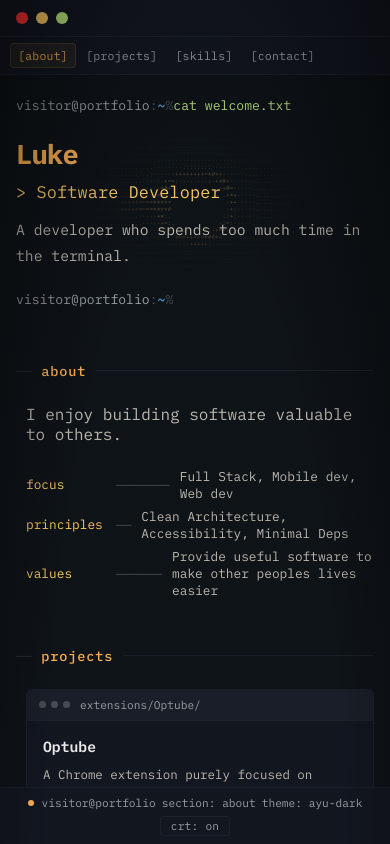
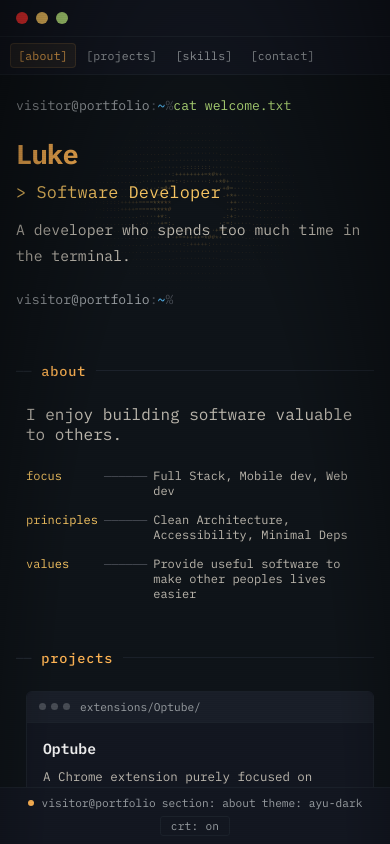
Before and after one commit to ljh-wd/ljhdev-portfolio, a React (Vite) app: page / in a window 390 px wide. Shown: the top 844 px of the page. Built offline with nearby package versions, Linux system fonts and the light colour scheme.

Commit message:
Fixed about section

```diff
--- a/src/App.css
+++ b/src/App.css
@@ -438,15 +438,19 @@
 
 .info-key {
   color: var(--yellow);
-  min-width: 80px;
+  width: 80px;
+  flex-shrink: 0;
 }
 
 .info-sep {
   color: var(--text-dimmer);
+  flex-shrink: 0;
 }
 
 .info-val {
   color: var(--text);
+  flex: 1;
+  min-width: 0;
 }
 
 .project-tech {
@@ -791,6 +795,14 @@
     font-size: 0.72rem;
     padding: 4px 7px;
   }
+
+  .info-grid {
+    gap: 10px;
+  }
+
+  .info-row {
+    align-items: flex-start;
+  }
 }
 
 @media (max-width: 480px) {
@@ -818,6 +830,19 @@
   .title-spacer {
     display: none;
   }
+
+  .info-grid {
+    gap: 14px;
+  }
+
+  .info-row {
+    gap: 6px;
+    font-size: 0.75rem;
+  }
+
+  .info-key {
+    width: 72px;
+  }
 }
 
 @media (prefers-reduced-motion: reduce) {
--- a/src/components/About.tsx
+++ b/src/components/About.tsx
@@ -2,7 +2,7 @@ import type { Ref } from 'react'
 import { about } from '../data/portfolio'
 import Panel from './Panel'
 
-const SEP_WIDTH = 12
+const SEP_CHARS = 6
 
 export default function About({ ref }: { ref?: Ref<HTMLElement> }) {
   return (
@@ -15,9 +15,7 @@ export default function About({ ref }: { ref?: Ref<HTMLElement> }) {
           {about.info.map((item) => (
             <div key={item.key} className="info-row">
               <span className="info-key">{item.key}</span>
-              <span className="info-sep">
-                {'─'.repeat(Math.max(2, SEP_WIDTH - item.key.length))}
-              </span>
+              <span className="info-sep">{'─'.repeat(SEP_CHARS)}</span>
               <span className="info-val">{item.value}</span>
             </div>
           ))}
```
